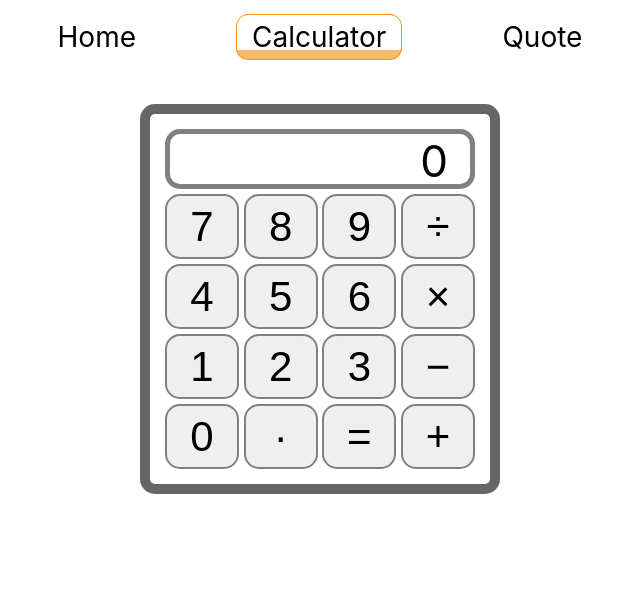
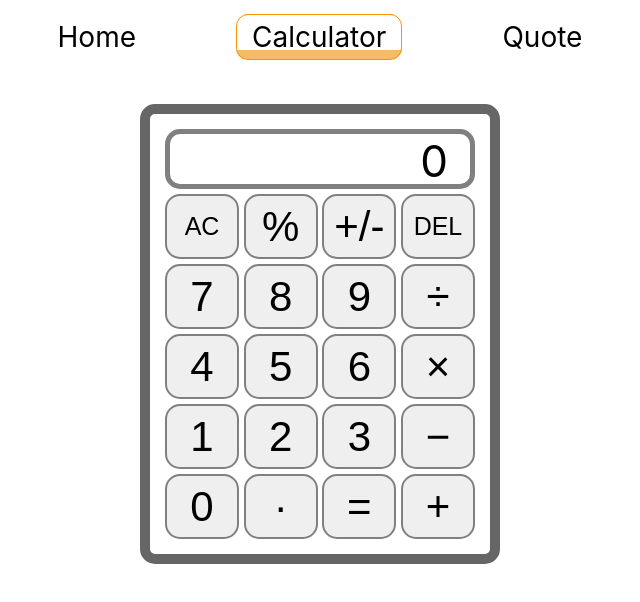
Before and after one commit to danifromecuador/calculator-page, a React (Vite) app: page /calculator in a window 1280 px wide. Shown: the top 602 px of the page, without its empty margins (320-960 px from the left). Built offline with nearby package versions, Linux system fonts and the light colour scheme.

Commit message:
Add an aditional row of buttons

```diff
--- a/src/components/Button.jsx
+++ b/src/components/Button.jsx
@@ -1,8 +1,9 @@
 import '../styles/Button.css';
 
-const Button = ( {symbol} ) => {
+const Button = ( {symbol, onClick, aditionalClassName} ) => {
+  const className = `button ${aditionalClassName}`;
   return (
-    <input type="button" value={symbol} className='button'/>
+    <input type="button" value={symbol} className={className} onClick={onClick}/>
   )
 }
 
--- a/src/pages/Calculator.jsx
+++ b/src/pages/Calculator.jsx
@@ -4,14 +4,27 @@ import Button from '../components/Button';
 import Display from '../components/Display';
 
 const Calculator = () => {
-  const [result, resetResult] = useState(0);
+  const [result, setResult] = useState(0);
+  const onClick = (event) => {
+    setResult(result + event.target.__reactProps$lhj4h571vk.value);
+  };
+
 
   return (
     <div className="calculator-container">
       <Display result={result}/>
       <div className="buttons">
         <div className="row">
-          <Button symbol="7"/>
+          <Button symbol="AC" onClick={onClick} aditionalClassName="AC"/>
+          <Button symbol="%"/>
+          <Button symbol="+/-"/>
+          <Button symbol="DEL" aditionalClassName="DEL"/>
+
+
+        </div>
+
+        <div className="row">
+          <Button symbol="7" onClick={onClick} />
           <Button symbol="8"/>
           <Button symbol="9"/>
           <Button symbol="&divide;"/>
--- a/src/styles/Calculator.css
+++ b/src/styles/Calculator.css
@@ -22,3 +22,8 @@
   align-items: center;
   padding: 5px 0 0 0;
 }
+
+.AC,
+.DEL {
+  font-size: 25px !important;
+}
```
